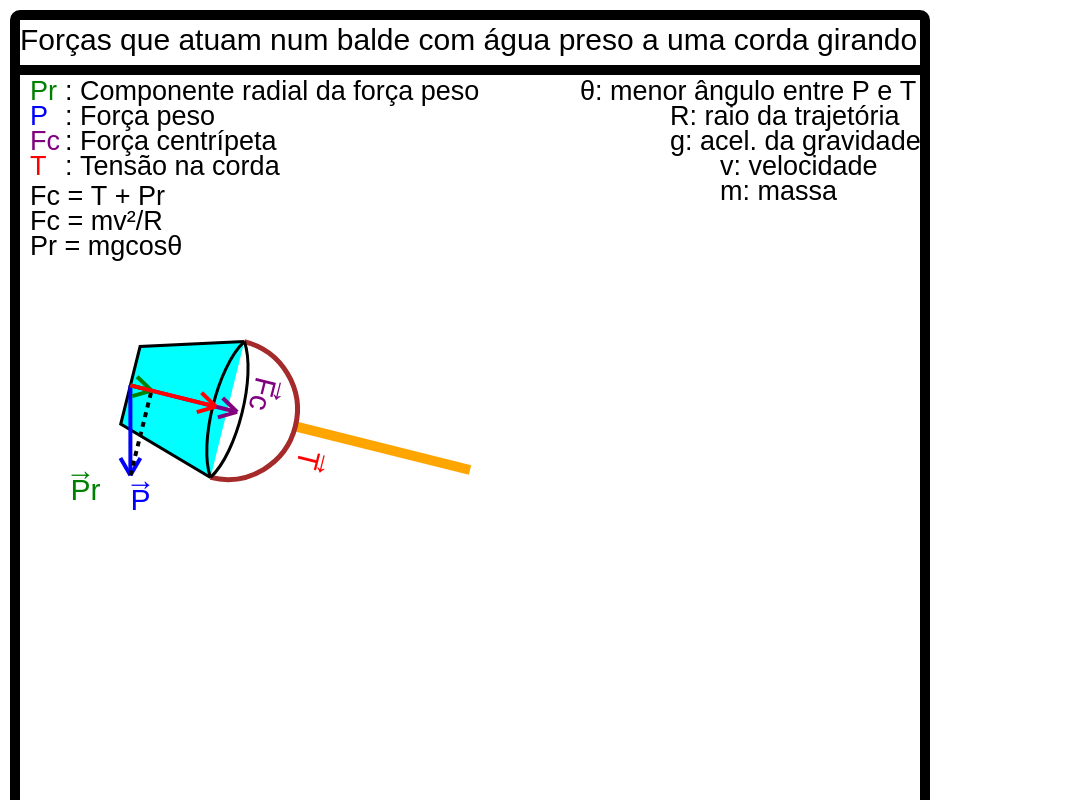
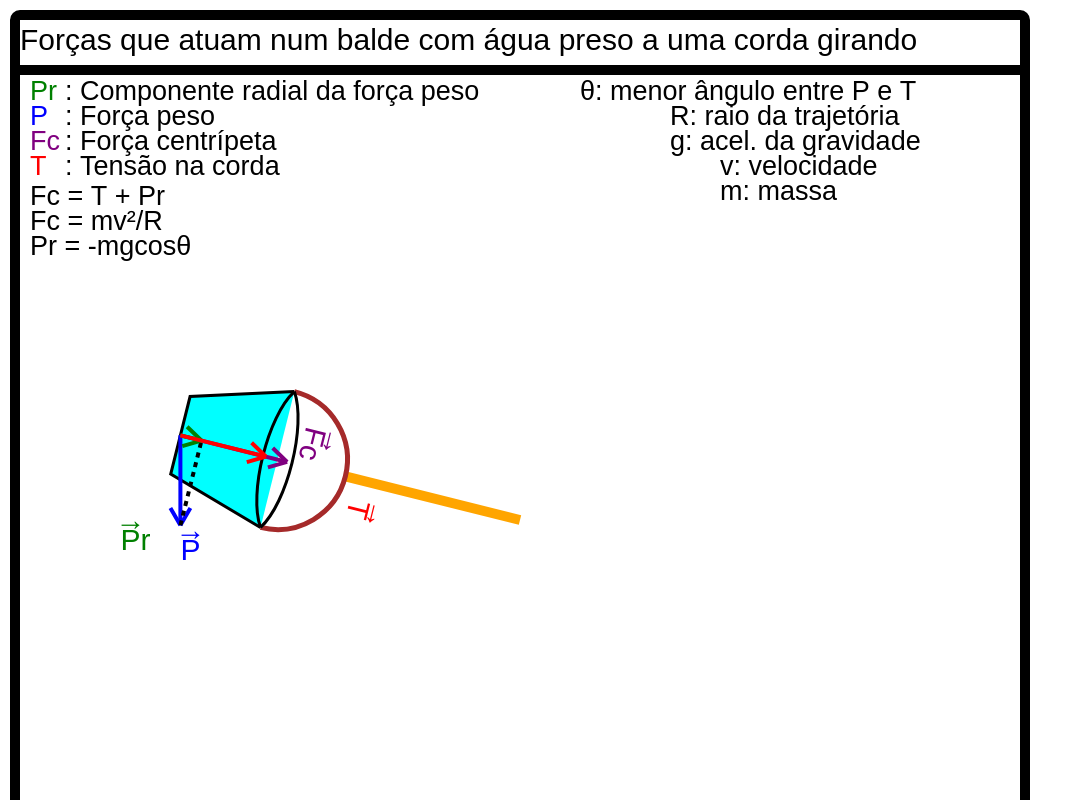
Before and after one commit to steniowrsilva/physimul3, a plain HTML site: page index.html in a window 1280 px wide. Shown: the top 800 px of the page, without its empty margins (0-1083 px from the left). Drawn offline with Linux system fonts and the light colour scheme.

Commit message:
change signal of Pr

```diff
--- a/index.html
+++ b/index.html
@@ -8,7 +8,7 @@
     <script src="script.js" defer></script>
 </head>
 <body>
-    <canvas height="900px" width="900px" class="canvas"></canvas>
+    <canvas height="1000px" width="1000px" class="canvas"></canvas>
     <button id="button2" class="button">play/pause</button>
 </body>
 </html>
--- a/script.js
+++ b/script.js
@@ -54,7 +54,7 @@ function draw(){
 
     ctx.fillText("Fc = T + Pr", 10, 185);
     ctx.fillText("Fc = mv²/R", 10, 210);
-    ctx.fillText("Pr = mgcosθ", 10, 235);
+    ctx.fillText("Pr = -mgcosθ", 10, 235);
 
     ctx.font = "27px Arial";
     ctx.fillText("θ: menor ângulo entre P e T", 560, 80);
```
